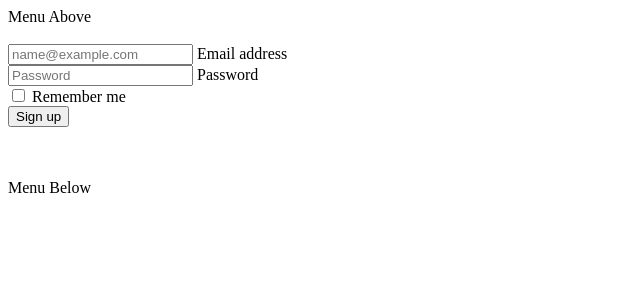
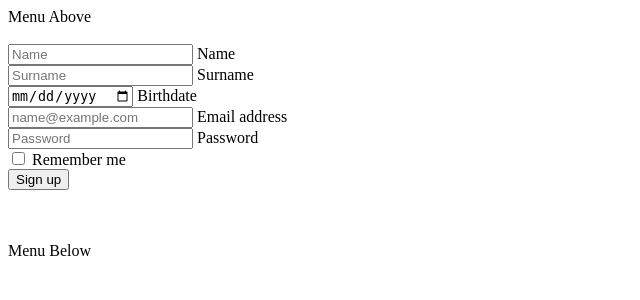
Before and after one commit to JayRen432/Progetto-BD, a Flask app: template templates/sign_up.html in a window 1280 px wide. Shown: the top 300 px of the page, without its empty margins (0-640 px from the left). Run offline with Flask 3, Linux system fonts and the light colour scheme; the template is opened without the code that fills it, so the values that code supplies are empty.

Commit message:
Add files via upload

```diff
--- a/templates/sign_up.html
+++ b/templates/sign_up.html
@@ -2,6 +2,18 @@
 {% block content %}
 <main class="form-signin">
     <form>
+        <div>
+        <input type="text" placeholder="Name">
+        <label for="floatingInput">Name</label>
+        </div>
+        <div>
+        <input type="text" placeholder="Surname">
+        <label for="floatingInput">Surname</label>
+        </div>
+        <div>
+        <input type="date" placeholder="00/00/00">
+        <label for="floatingInput">Birthdate</label>
+        </div>
         <div>
         <input type="email" placeholder="name@example.com">
         <label for="floatingInput">Email address</label>
```
